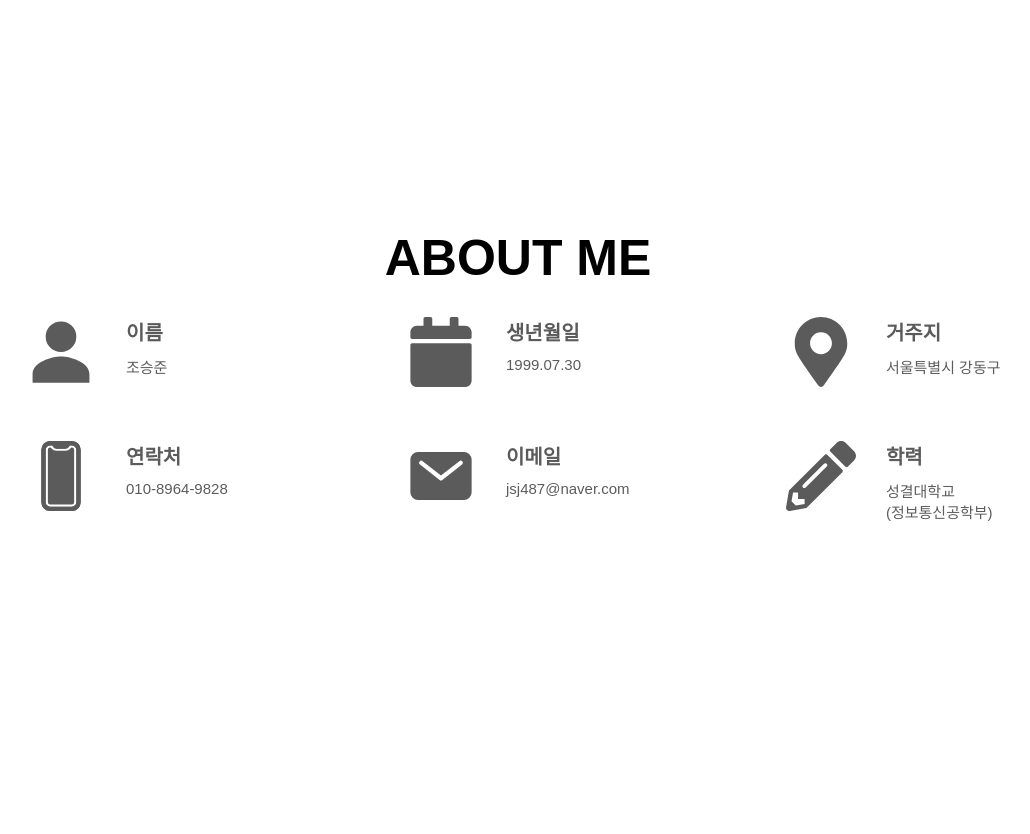
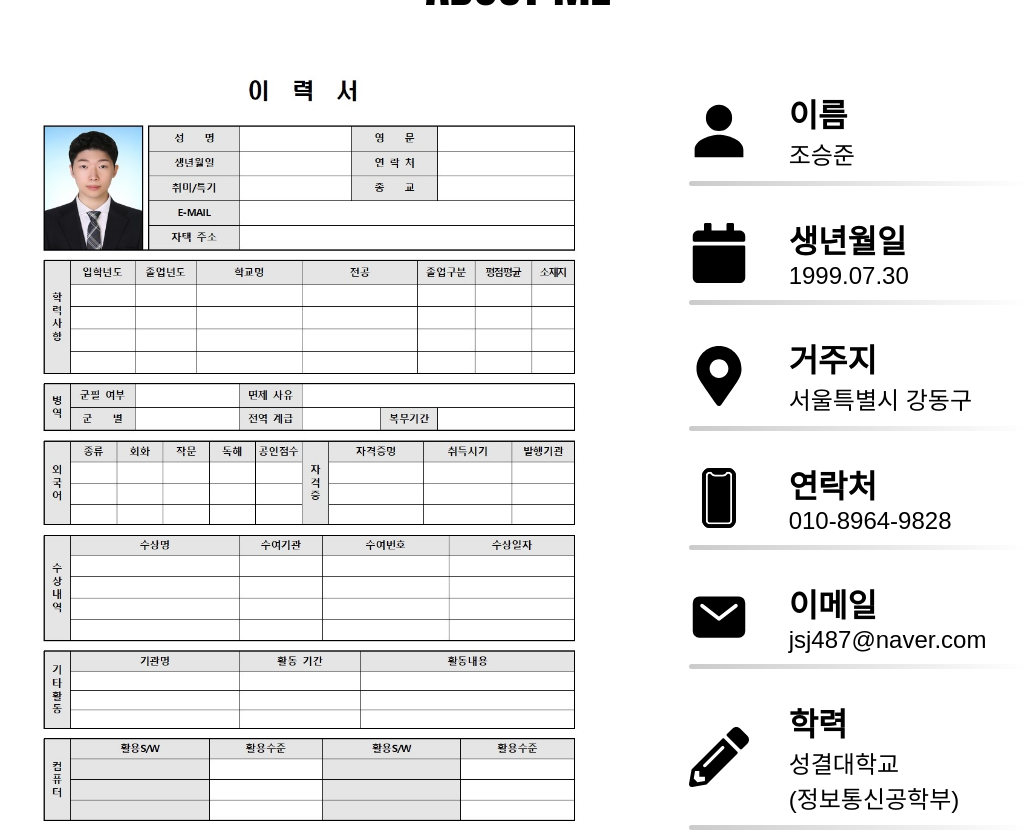
Before and after one commit to jsj487/PORTFOLIO, a React (Create React App) app: page /about-me in a window 1280 px wide. Shown: the whole page, without its empty margins (122-1152 px from the left). Before the commit the page ends 800 px from the top, so only its background shows below. Built offline with nearby package versions, Linux system fonts and the light colour scheme; a web font is replaced by a local one.

Commit message:
AboutMe 마무리

```diff
--- a/src/AboutMe.js
+++ b/src/AboutMe.js
@@ -4,81 +4,110 @@ import styled from "styled-components";
 import { IoPersonSharp, IoPhonePortrait, IoMail } from "react-icons/io5";
 import { FaCalendar, FaMapMarkerAlt, FaPencilAlt } from "react-icons/fa";
 
-const SectionTitle = styled.div`
-  text-align: center;
-  font-weight: 700;
-  font-size: 50px;
-  margin-bottom: 30px;
-`;
+import Resume from "./img/resume.jpg"; // 이 부분은 실제 경로에 맞게 변경해주세요.
 
-const AboutMeBox = styled.div`
-  width: 100%;
-  max-width: 71.25rem;
-  padding: 4rem 2rem;
-  margin: 0 auto;
-`;
-
-const AboutMeWrapper = styled.div`
-  display: flex;
-  flex-flow: row wrap;
-  margin: 0 auto;
-  opacity: 0.8;
-`;
-
-const AboutMeContainer = styled.div`
-  width: 33.33333%;
-  margin-bottom: 50px;
-`;
-
-const AboutMeContent = styled.div`
-  display: flex;
-  flex-flow: row nowrap;
-  width: 100%;
-  max-width: 14rem;
-  margin: 0 auto;
-  opacity: 0.8;
-`;
-
-const AboutMeImgContainer = styled.div`
-  margin-right: 30px;
-`;
-
-const AboutMeInfoContainer = styled.div``;
-
-const AboutMeInfoTitle = styled.div`
-  font-weight: 700;
-  font-size: 20px;
-  margin-bottom: 10px;
-`;
-
-const AboutMeInfo = styled.div`
-  font-weight: 400;
-  font-size: 15px;
-`;
 const PageContainer = styled.div`
   display: flex;
   justify-content: center;
+  flex-direction: column;
   align-items: center;
+  width: 100%; // 페이지 컨테이너의 너비를 100%로 설정합니다.
   height: 100vh;
-  overflow-x: hidden; // 추가: 가로 스크롤 방지
+`;
+
+const SectionTitle = styled.h2`
+  margin-bottom: 50px;
+  margin-top: 0px;
+  text-align: center; // 텍스트 중앙 정렬
+  width: 100%; // 너비 100%
+  font-size: 50px;
+
+  font-family: "Anton", sans-serif; // 폰트 패밀리 설정
+  font-weight: 400; // 폰트 두께 설정
+  font-style: normal; // 폰트 스타일 설정
+`;
+
+const ContentWrapper = styled.div`
+  display: flex;
+  align-items: center;
+  width: 80%; // 전체 너비의 80% 사용
+  max-width: 1200px; // 최대 너비 설정
+  margin-bottom: 20px; // 하단 여백
+`;
+
+const ImageSection = styled.div`
+  flex: 2; // 유연한 배치를 위해 flex: 1 설정
+`;
+
+const ResumeImage = styled.img`
+  width: 100%; // 너비를 부모의 100%로 설정
+  max-width: 600px; // 최대 너비 설정
+  height: auto; // 높이 자동 조절
+`;
+
+const InfoSection = styled.div`
+  flex: 1; // 유연한 배치를 위해 flex: 1 설정
+`;
+
+const InfoContainer = styled.div`
+  display: flex;
+  align-items: center; // 아이콘과 텍스트를 가운데 정렬
+  position: relative; // 가상 요소에 대한 위치 지정을 위해 relative 설정
+
+  &::after {
+    content: "";
+    display: block;
+    width: 100%; // 밑줄의 길이를 InfoContainer의 너비에 맞춥니다.
+    height: 5px; // 밑줄의 두께를 설정합니다.
+    border-radius: 20px;
+    background: linear-gradient(to right, #cbcbcb, white); // 그라데이션 적용
+    position: absolute;
+    bottom: -15px; // 밑줄이 InfoContainer의 아래쪽으로 더 멀리 위치하도록 조정합니다.
+    left: 0;
+  }
+
+  &:not(:last-child) {
+    margin-bottom: 45px; // 마지막 요소를 제외하고 margin-bottom 적용
+  }
+`;
+
+const IconContainer = styled.div`
+  font-size: 60px; // 아이콘 크기를 24px로 설정
+  width: 100px; // 아이콘 컨테이너의 너비를 고정
+  display: flex; // flex를 사용하여 아이콘을 정렬
+  align-items: center; // 세로 중앙 정렬
+`;
+
+const InfoText = styled.div`
+  display: flex;
+  flex-direction: column; // 텍스트를 세로로 정렬
+`;
+
+const InfoTitle = styled.div`
+  font-size: 2em; // 글자 크기 조절
+  font-weight: bold; // 글자 두께
+`;
+
+const Info = styled.div`
+  font-size: 1.5em; // 글자 크기 조절
 `;
 
 const aboutMeData = [
-  { icon: <IoPersonSharp size={70} />, title: "이름", content: "조승준" },
-  { icon: <FaCalendar size={70} />, title: "생년월일", content: "1999.07.30" },
+  { icon: <IoPersonSharp />, title: "이름", content: "조승준" },
+  { icon: <FaCalendar />, title: "생년월일", content: "1999.07.30" },
   {
-    icon: <FaMapMarkerAlt size={70} />,
+    icon: <FaMapMarkerAlt />,
     title: "거주지",
     content: "서울특별시 강동구",
   },
   {
-    icon: <IoPhonePortrait size={70} />,
+    icon: <IoPhonePortrait />,
     title: "연락처",
     content: "010-8964-9828",
   },
-  { icon: <IoMail size={70} />, title: "이메일", content: "jsj487@naver.com" },
+  { icon: <IoMail />, title: "이메일", content: "jsj487@naver.com" },
   {
-    icon: <FaPencilAlt size={70} />,
+    icon: <FaPencilAlt />,
     title: "학력",
     content: (
       <div>
@@ -93,22 +122,23 @@ const aboutMeData = [
 function AboutMe() {
   return (
     <PageContainer>
-      <AboutMeBox>
-        <SectionTitle>ABOUT ME</SectionTitle>
-        <AboutMeWrapper>
+      <SectionTitle>ABOUT ME</SectionTitle>
+      <ContentWrapper>
+        <ImageSection>
+          <ResumeImage src={Resume} alt="Resume" />
+        </ImageSection>
+        <InfoSection>
           {aboutMeData.map((item, index) => (
-            <AboutMeContainer key={index}>
-              <AboutMeContent>
-                <AboutMeImgContainer>{item.icon}</AboutMeImgContainer>
-                <AboutMeInfoContainer>
-                  <AboutMeInfoTitle>{item.title}</AboutMeInfoTitle>
-                  <AboutMeInfo>{item.content}</AboutMeInfo>
-                </AboutMeInfoContainer>
-              </AboutMeContent>
-            </AboutMeContainer>
+            <InfoContainer key={index}>
+              <IconContainer>{item.icon}</IconContainer>
+              <InfoText>
+                <InfoTitle>{item.title}</InfoTitle>
+                <Info>{item.content}</Info>
+              </InfoText>
+            </InfoContainer>
           ))}
-        </AboutMeWrapper>
-      </AboutMeBox>
+        </InfoSection>
+      </ContentWrapper>
     </PageContainer>
   );
 }
--- a/src/App.css
+++ b/src/App.css
@@ -11,7 +11,7 @@
 
 .slide-enter-active {
   transform: translateX(0);
-  transition: transform 2500ms ease-in-out;
+  transition: transform 1000ms ease-in-out;
 }
 
 .slide-exit {
@@ -20,5 +20,5 @@
 
 .slide-exit-active {
   transform: translateX(-100%);
-  transition: transform 2500ms ease-in-out;
+  transition: transform 1000ms ease-in-out;
 }
--- a/src/App.js
+++ b/src/App.js
@@ -25,7 +25,7 @@ function RouteRender() {
 
   return (
     <TransitionGroup className="route-wrapper">
-      <CSSTransition key={location.key} timeout={2500} classNames="slide">
+      <CSSTransition key={location.key} timeout={1000} classNames="slide">
         <Routes location={location}>
           {" "}
           {/* className 제거 */}
--- a/src/index.css
+++ b/src/index.css
@@ -1,3 +1,5 @@
+@import url("https://fonts.googleapis.com/css2?family=Anton&display=swap");
+
 @font-face {
   font-family: "Nato Sans-KR";
   font-weight: normal;
```
Also changed, not shown: src/fonts/Anton-Regular.ttf (added), src/img/resume.jpg.
